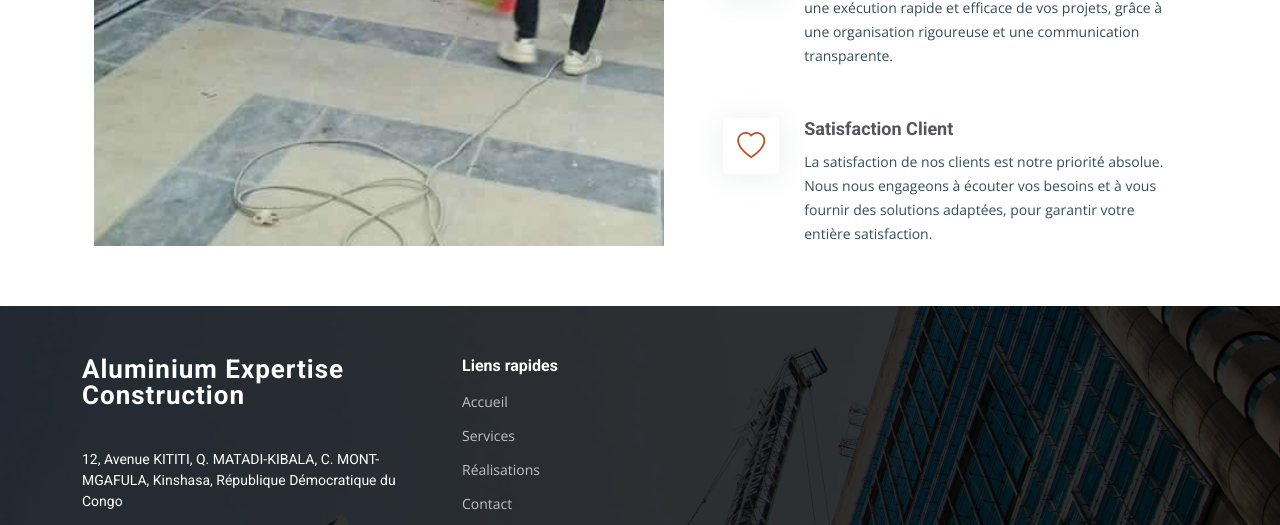
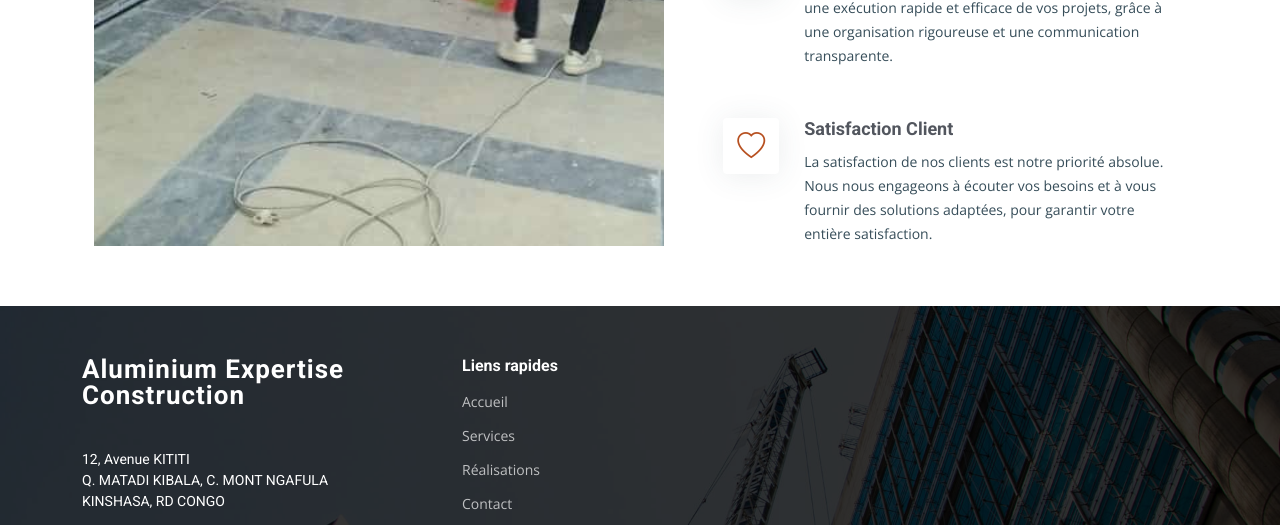
Before and after one commit to lilianbad/alum.com, a plain HTML site: page index.html in a window 1280 px wide. Shown: the part 2633-3158 px from the top of the page. Drawn offline with nearby package versions, Linux system fonts and the light colour scheme.

Commit message:
Update index.html

```diff
--- a/index.html
+++ b/index.html
@@ -232,7 +232,9 @@
             <span class="sitename">Aluminium Expertise Construction</span>
           </a>
           <div class="footer-contact pt-3">
-            <p>12, Avenue KITITI, Q. MATADI-KIBALA, C. MONT-MGAFULA, Kinshasa, République Démocratique du Congo</p>
+            <p>12, Avenue KITITI<br>
+              Q.  MATADI KIBALA,  C.  MONT NGAFULA<br>
+              KINSHASA, RD CONGO <br></p>
             <p class="mt-3"><strong>Téléphone:</strong> <a href="tel:+243828993245">+243828993245</a></p>
             <p><strong>Email:</strong> <a href="mailto:aluminiumexpeertiseconst@gmail.com">aluminiumexpeertiseconst@gmail.com</a></p>
           </div>
```
